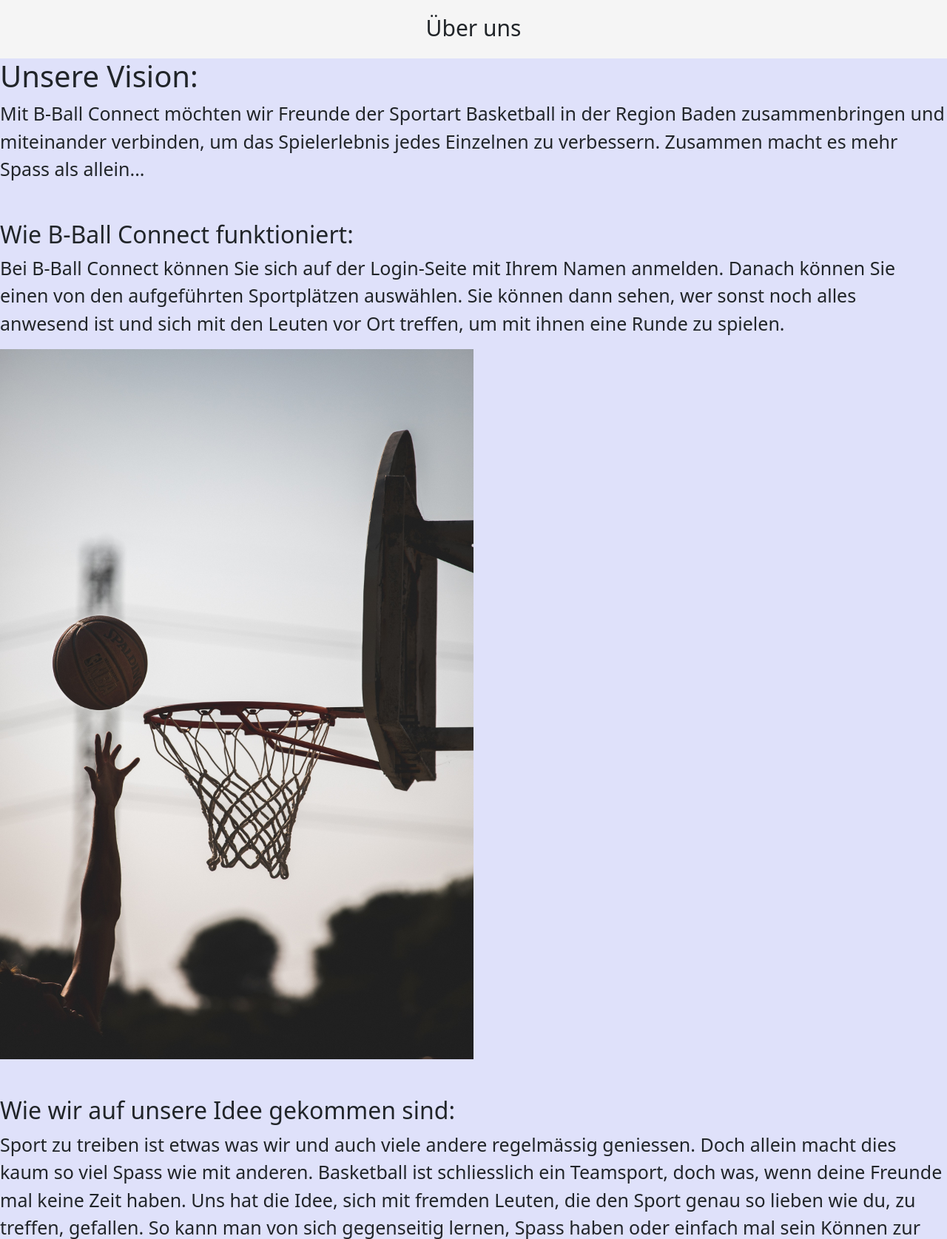
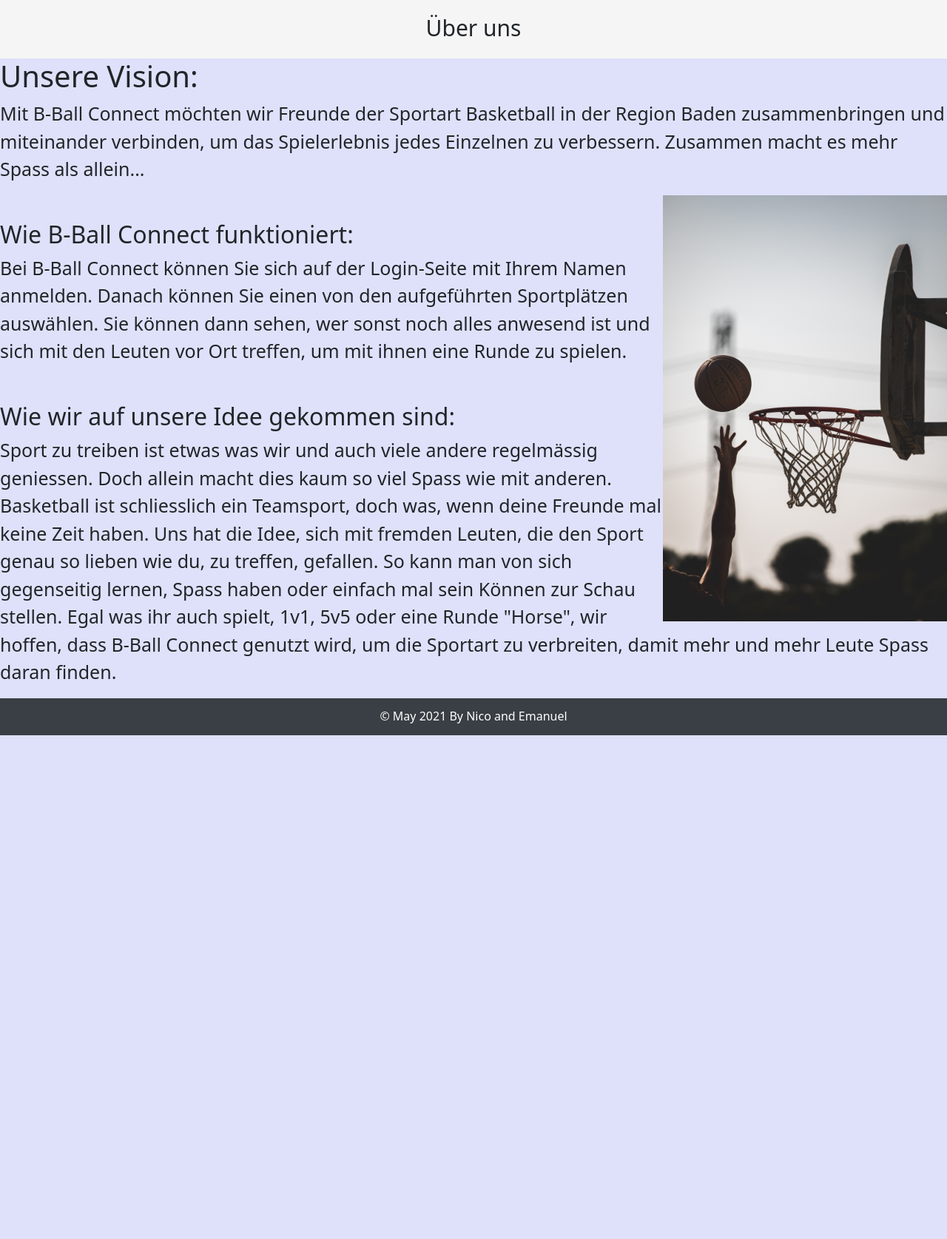
Before and after one commit to xXSmarties3000Xx/Maturaarbeit-GitHub, a PHP site: page /bballconnect/about.html in a window 1280 px wide. Shown: the part 121-1796 px from the top of the page at 74% size. After the commit the page ends 1115 px from the top, so only its background shows below. Run offline with PHP 8.4, Linux system fonts and the light colour scheme.

Commit message:
about fix

```diff
--- a/about.css
+++ b/about.css
@@ -40,7 +40,8 @@ header {
 
 img {
   position: relative;
-  width: 50%;
+  width: 40%;
+  float: right;
 }
 
 .secondparagraph {
@@ -67,6 +68,9 @@ footer {
 }
 
 @media only screen and (min-width: 768px) {
+  img {
+    width: 30%;
+  }
   .aboutus p {
     font-size: 25px;
   }
--- a/about.html
+++ b/about.html
@@ -64,11 +64,12 @@
             <h1>Unsere Vision:</h1>
             <p>Mit B-Ball Connect möchten wir Freunde der Sportart Basketball in der Region Baden zusammenbringen und miteinander verbinden, um das Spielerlebnis jedes Einzelnen zu verbessern. Zusammen macht es mehr Spass als allein...</p>
           </div>
+          <img src="http://localhost/bballconnect/Maturaarbeit-GitHub/img/basketballhoop.jpg" alt="Picture of a hoop">
           <div class="secondparagraph">
             <h2>Wie B-Ball Connect funktioniert:</h2>
             <p>Bei B-Ball Connect können Sie sich auf der Login-Seite mit Ihrem Namen anmelden. Danach können Sie einen von den aufgeführten Sportplätzen auswählen. Sie können dann sehen, wer sonst noch alles anwesend ist und sich mit den Leuten vor Ort treffen, um mit ihnen eine Runde zu spielen. </p>
           </div>
-           <img src="http://localhost/bballconnect/Maturaarbeit-GitHub/img/basketballhoop.jpg" width="50%" alt="Picture of a hoop">
+
           <div class="thirdparagraph">
             <h2>Wie wir auf unsere Idee gekommen sind:</h2>
             <p>Sport zu treiben ist etwas was wir und auch viele andere regelmässig geniessen. Doch allein macht dies kaum so viel Spass wie mit anderen. Basketball ist schliesslich ein Teamsport, doch was, wenn deine Freunde mal keine Zeit haben. Uns hat die Idee, sich mit fremden Leuten, die den Sport genau so lieben wie du, zu treffen, gefallen. So kann man von sich gegenseitig lernen, Spass haben oder einfach mal sein Können zur Schau stellen. Egal was ihr auch spielt, 1v1, 5v5 oder eine Runde "Horse", wir hoffen, dass B-Ball Connect genutzt wird, um die Sportart zu verbreiten, damit mehr und mehr Leute Spass daran finden.</p>
--- a/index.css
+++ b/index.css
@@ -62,7 +62,7 @@ footer {
   height: 50px;
   top: 90px;
   clear: both;
-  background-color: rgba(57, 63, 68, 1);
+  background-color: rgb(239, 94, 11);
   text-align: center;
   color: white;
   line-height: 3em;
```
